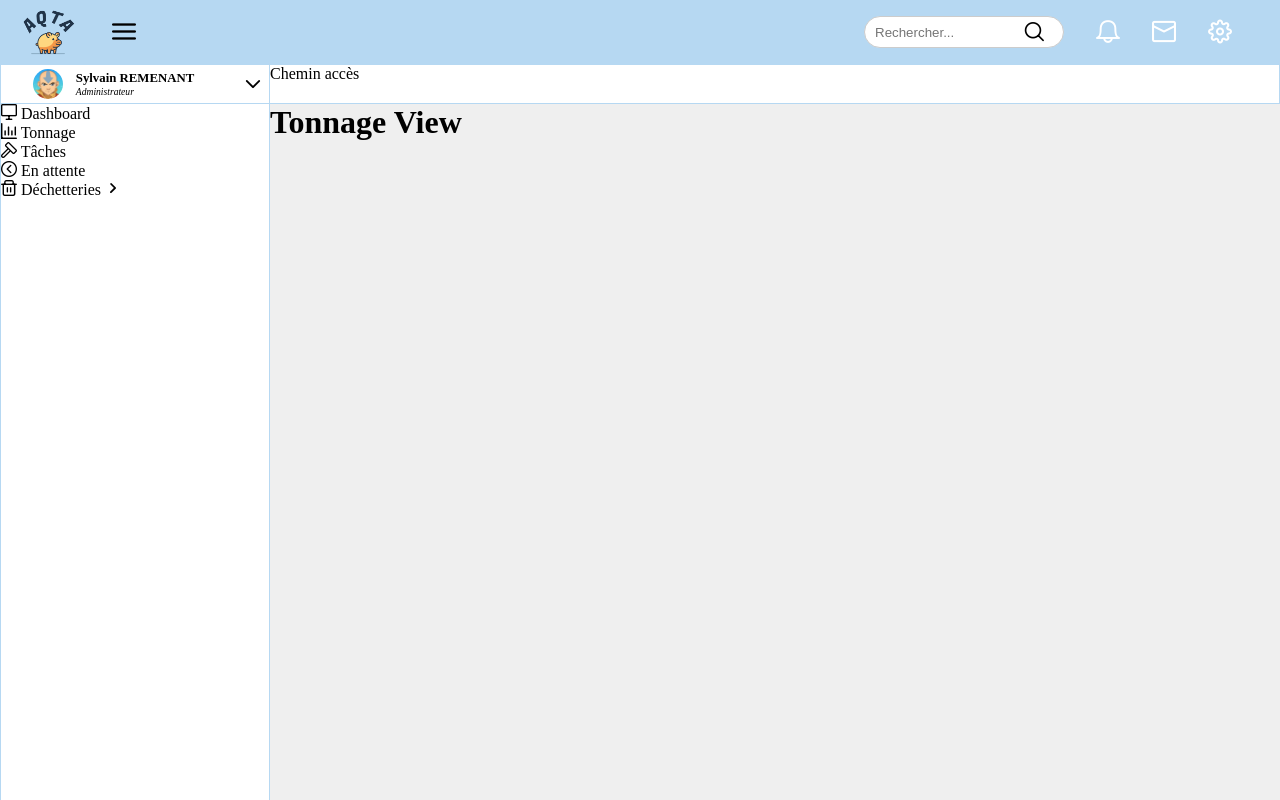
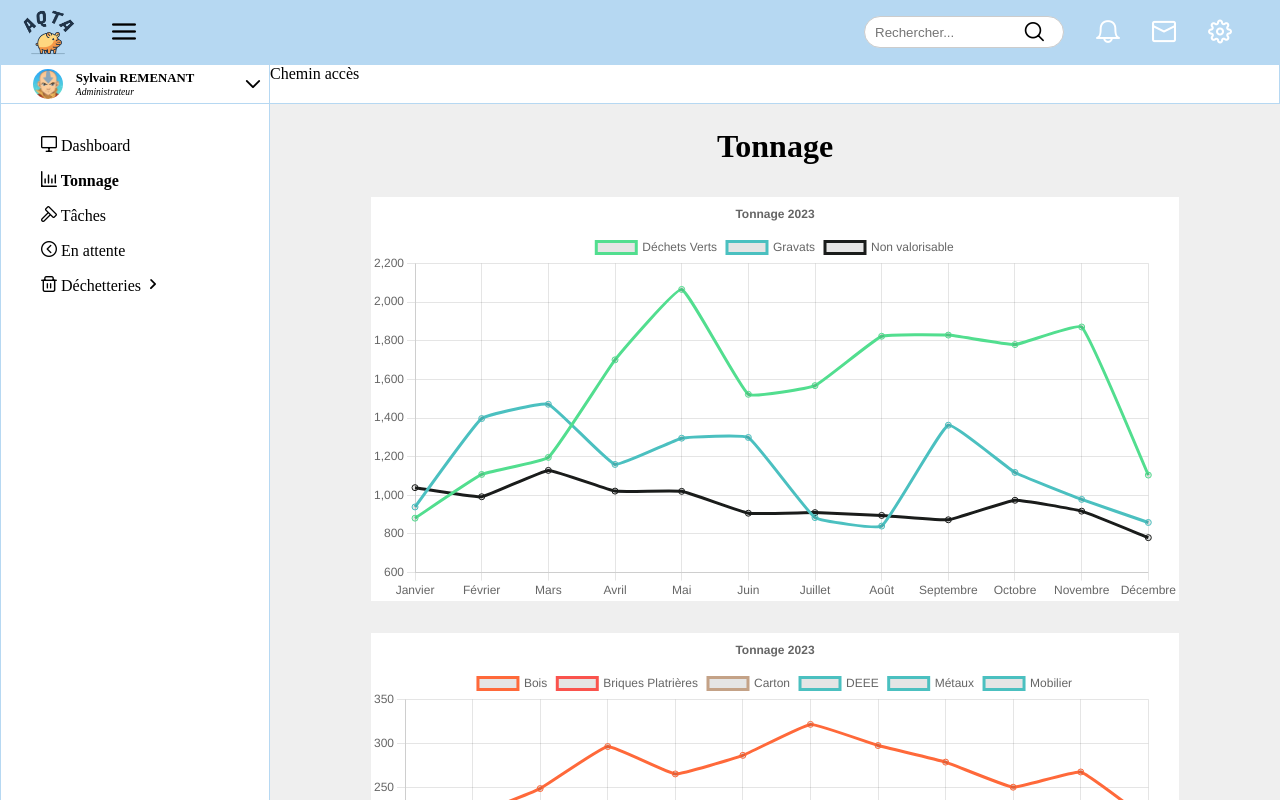
Before and after one commit to Tsuggi/Dashboard_DCT2, a Vue app: page /tonnage in a window 1280 px wide. Shown: the top 800 px of the page. Built offline with nearby package versions, Linux system fonts and the light colour scheme.

Commit message:
Point de départ

```diff
--- a/package.json
+++ b/package.json
@@ -10,6 +10,7 @@
   },
   "dependencies": {
     "@primevue/themes": "^4.0.0",
+    "chart.js": "^4.4.3",
     "pinia": "^2.1.7",
     "primeicons": "^7.0.0",
     "primevue": "^4.0.0",
--- a/src/assets/main.css
+++ b/src/assets/main.css
@@ -14,5 +14,5 @@
 }
 
 html, body {
-  overflow: hidden; /* Empêche le défilement */
+  //overflow: hidden; /* Empêche le défilement */
 }
--- /dev/null
+++ b/src/components/charts/TonnageChart.vue
@@ -0,0 +1,65 @@
+<template>
+    <div class="container">
+        <canvas ref="chartTonnage"></canvas>
+    </div>
+</template>
+
+
+<script setup>
+import { ref, onMounted } from 'vue'
+import { Chart } from 'chart.js/auto'
+
+const props = defineProps({
+  dataTonnage: Object
+})
+
+const chartTonnage = ref(null)
+
+onMounted(() => {
+    const ctx = chartTonnage.value.getContext('2d');
+    new Chart(ctx, {
+        type: 'line',
+        data: props.dataTonnage,
+        pointStyle: 'circle',
+        pointRadius: 10,
+        pointHoverRadius: 15,
+        options: {
+            plugins: {
+                title: {
+                    display: true,
+                    text: 'Tonnage 2023'
+                }
+            },
+            transitions: {
+                show: {
+                    animations: {
+                        x: {
+                            from: 0
+                        },
+                        y: {
+                            from: 0
+                        }
+                    }
+                },
+                hide: {
+                    animations: {
+                        x: {
+                            to: 0
+                        },
+                        y: {
+                            to: 0
+                        }
+                    }
+                }
+            }
+        }
+    });
+});
+</script>
+
+<style scoped>
+.container {
+    width: 100%;
+    background-color: white;
+}
+</style>
--- a/src/components/side_bar/SideBar.vue
+++ b/src/components/side_bar/SideBar.vue
@@ -1,7 +1,7 @@
 <template>
-    <div class="container">
+    <div class="side-container">
         <ul>
-            <RouterLink :to="item.to" v-for="(item, index) in menu" :key="index">
+            <RouterLink :to="item.to" v-for="(item, index) in menu" :key="index" exact-active-class="exact-active-link">
                 <li>
                     <i :class="item.icon"></i>
                     {{ item.label }}
@@ -56,15 +56,39 @@ const menu = reactive([
 </script>
 
 <style scoped>
-.container {
+.side-container {
     min-width: 270px;
     height: 100vh;
     border: 0.5px solid var(--bleu-pastel);
     border-top-width: 0px;
+    padding-top: 2rem;
+
+    >ul {
+        list-style: none;
+        padding-left: 2rem;
+        width: 100%;
+
+        >a {
+            text-decoration: none;
+            color: black;
+
+            >li {
+                width: 100%;
+                padding: 0.5rem;
+            }
+
+            >li:hover {
+                width: 100%;
+                background-color: var(--rose);
+                border-top-left-radius: 9999px;
+                border-bottom-left-radius: 9999px;
+                border: 0.5px solid var(--bleu-pastel);
+            }
+        }
+    }
 }
 
-a {
-    text-decoration: none;
-    color: black;
+.exact-active-link {
+    font-weight: bold;
 }
 </style>
--- a/src/components/sub_top_bar/SubTopBar.vue
+++ b/src/components/sub_top_bar/SubTopBar.vue
@@ -1,5 +1,5 @@
 <template>
-    <div class="container">
+    <div class="sub-container">
         <UserBloc />
         <PathBloc />
     </div>
@@ -11,9 +11,10 @@ import PathBloc from '@/components/sub_top_bar/components/PathBloc.vue'
 </script>
 
 <style scoped>
-.container {
+.sub-container {
     height: 2.5rem;
     display: flex;
+    background-color: white;
 }
 
 </style>
--- a/src/components/top_bar/TopBar.vue
+++ b/src/components/top_bar/TopBar.vue
@@ -1,5 +1,6 @@
 <template>
     <header>
+        <div class="topBar">
             <div class="left-container">
                 <LogoAqta />
                 <BurgerIcon class="make-it-bigger"/>
@@ -10,10 +11,14 @@
                 <MessageIcon class="make-it-bigger"/>
                 <ParametersIcon class="make-it-bigger"/>
             </div>
+
+        </div>
+        <SubTopBar />
     </header>
 </template>
 
 <script setup>
+import SubTopBar from "@/components/sub_top_bar/SubTopBar.vue";
 import LogoAqta from '@/components/top_bar/components/LogoAqta.vue'
 import NotificationIcon from '@/components/top_bar/components/NotificationIcon.vue'
 import BurgerIcon from '@/components/top_bar/components/BurgerIcon.vue'
@@ -23,7 +28,16 @@ import SearchInput from '@/components/top_bar/components/SearchInput.vue'
 </script>
 
 <style scoped>
+
 header {
+    position: fixed;
+    top: 0;
+    left: 0;
+    z-index: 1000;
+
+}
+.topBar {
+
     width: 100vw;
     height: 4rem;
     background-color: var(--bleu-pastel);
--- /dev/null
+++ b/src/data/tonnage2023.js
@@ -0,0 +1,190 @@
+const grosFlux = {
+  labels: ["Janvier", "Février", "Mars", "Avril", "Mai", "Juin", "Juillet", "Août", "Septembre", "Octobre", "Novembre", "Décembre"],
+  datasets: [
+    {
+      label: "Déchets Verts",
+      data: [
+        881.57, 1107.88, 1196.18, 1700.9, 2065.32, 1522.56, 1567.46, 1823.02,
+        1829.05, 1779.92, 1870.93, 1104.66,
+      ],
+      fill: false,
+      borderColor: "rgb(82, 222, 143)",
+      tension: 0.1,
+    },
+
+    {
+      label: "Gravats",
+      data: [
+        939.64, 1397.2, 1470.86, 1159.62, 1295.54, 1299.3, 884.62, 840.74,
+        1362.8, 1118.18, 978.86, 859.34,
+      ],
+      fill: false,
+      borderColor: "rgb(75, 192, 192)",
+      tension: 0.1,
+    },
+
+    {
+      label: "Non valorisable",
+      data: [
+        1039.52, 992.42, 1128.88, 1021.7, 1020.46, 907.28, 910.4, 895.9,873.28, 974.28, 918, 780.78,
+      ],
+      fill: false,
+      borderColor: "rgb(26, 28, 27)",
+      tension: 0.1,
+    },
+  ],
+};
+const moyenFlux = {
+  labels: ["Janvier", "Février", "Mars", "Avril", "Mai", "Juin", "Juillet", "Août", "Septembre", "Octobre", "Novembre", "Décembre"],
+  datasets: [
+
+    {
+      label: "Bois",
+      data: [
+        213.46, 219.34, 249.04, 296.63, 265.62, 286.64, 321.72, 297.78, 279.02,
+        250.6, 267.84, 213.04,
+      ],
+      fill: false,
+      borderColor: "rgb(7181, 105, 58)",
+      tension: 0.1,
+    },
+    {
+      label: "Briques Platrières",
+      data: [
+        47.28, 32.04, 13.98, 49.02, 35.4, 0, 29.84, 13.86, 47.92, 26.6, 43.56,
+        36.8,
+      ],
+      fill: false,
+      borderColor: "rgb(250, 83, 77)",
+      tension: 0.1,
+    },
+    {
+      label: "Carton",
+      data: [
+        171.26, 135.68, 154.56, 166.46, 179.6, 180.46, 203, 215.54, 147.56,
+        140.02, 137.4, 150.06,
+      ],
+      fill: false,
+      borderColor: "rgb(196, 162, 135)",
+      tension: 0.1,
+    },
+
+    {
+      label: "DEEE",
+      data: [
+        82.51, 80.42, 79.64, 80.91, 90.15, 80.01, 97.19, 112.06, 91.01, 99.87,
+        68.64, 72.67,
+      ],
+      fill: false,
+      borderColor: "rgb(75, 192, 192)",
+      tension: 0.1,
+    },
+    {
+      label: "Métaux",
+      data: [
+        113.38, 130.7, 146.26, 147.74, 164.14, 134.06, 180.42, 182.96, 131.7,
+        151.64, 113.14, 110.12,
+      ],
+      fill: false,
+      borderColor: "rgb(75, 192, 192)",
+      tension: 0.1,
+    },
+    {
+      label: "Mobilier",
+      data: [
+        137.94, 143.54, 157.06, 144.84, 158.14, 159.16, 186.4, 201.97, 191.26,
+        194.68, 155.02, 163.96,
+      ],
+      fill: false,
+      borderColor: "rgb(75, 192, 192)",
+      tension: 0.1,
+    },
+  ],
+};
+
+const petitFlux = {
+  labels: ["Janvier", "Février", "Mars", "Avril", "Mai", "Juin", "Juillet", "Août", "Septembre", "Octobre", "Novembre", "Décembre"],
+  datasets: [
+    {
+      label: "Batteries",
+      data: [
+        0.82, 1.76, 0.68, 2.34, 1.46, 0, 1.57, 2.81, 1.62, 1.46, 0.88, 1.42,
+      ],
+      fill: false,
+      borderColor: "rgb(75, 192, 192)",
+      tension: 0.1,
+    },
+
+    {
+      label: "Cartouches",
+      data: [0.2, 0.24, 0.05, 0.92, 0.26, 0, 0.26, 0.35, 0, 0.34, 0.09, 0.11],
+      fill: false,
+      borderColor: "rgb(247, 245, 131)",
+      tension: 0.1,
+    },
+    {
+      label: "DDS",
+      data: [
+        18.23, 16.83, 16.94, 20.34, 21.24, 23.16, 20.48, 17.84, 34.94, 19.87,
+        17.36, 16.33,
+      ],
+      fill: false,
+      borderColor: "rgb(75, 192, 192)",
+      tension: 0.1,
+    },
+    {
+      label: "EcoDDS",
+      data: [
+        7.34, 4.87, 9.11, 6.9, 7.49, 5.57, 12.77, 12.43, 9.69, 7.48, 7.74, 4.6,
+      ],
+      fill: false,
+      borderColor: "rgb(75, 192, 192)",
+      tension: 0.1,
+    },
+
+    {
+      label: "Lampes",
+      data: [
+        0.16, 0.13, 0.36, 0.27, 0, 0.38, 0.23, 0.11, 0.36, 0.09, 0.27, 0.53,
+      ],
+      fill: false,
+      borderColor: "rgb(75, 192, 192)",
+      tension: 0.1,
+    },
+
+    {
+      label: "Néons",
+      data: [
+        0.21, 0.25, 0.41, 0.06, 0.3, 0.28, 0.11, 0.09, 0.27, 0.18, 0, 0.31,
+      ],
+      fill: false,
+      borderColor: "rgb(75, 192, 192)",
+      tension: 0.1,
+    },
+    {
+      label: "Piles",
+      data: [
+        0.97, 0.97, 0.97, 0.97, 0.97, 0.97, 0.97, 0.97, 0.97, 0.97, 0.97, 0.97,
+      ],
+      fill: false,
+      borderColor: "rgb(75, 192, 192)",
+      tension: 0.1,
+    },
+    {
+      label: "Pneus",
+      data: [0, 6, 4.64, 0, 0, 5.96, 0, 5.92, 5.2, 0, 0, 0],
+      fill: false,
+      borderColor: "rgb(75, 192, 192)",
+      tension: 0.1,
+    },
+    {
+      label: "Pneus Aliapur",
+      data: [1.2, 1.26, 1.6, 1, 1.1, 2, 4.36, 2.31, 1.6, 2.48, 1.4, 1.72],
+      fill: false,
+      borderColor: "rgb(75, 192, 192)",
+      tension: 0.1,
+    },
+  ],
+};
+
+export { grosFlux , moyenFlux, petitFlux };
--- a/src/layouts/MainLayout.vue
+++ b/src/layouts/MainLayout.vue
@@ -1,15 +1,13 @@
 <script setup>
 import TopBar from "@/components/top_bar/TopBar.vue";
-import SubTopBar from "@/components/sub_top_bar/SubTopBar.vue";
 import SideBar from "@/components/side_bar/SideBar.vue";
 import { RouterView } from "vue-router";
 </script>
 
 <template>
   <TopBar />
-  <SubTopBar />
 
-  <div class="container">
+  <div class="main-container">
       <SideBar />
       <div class="view-container">
         <RouterView />
@@ -19,13 +17,18 @@ import { RouterView } from "vue-router";
 </template>
 
 <style scoped>
-.container {
+.main-container {
   display: flex;
   flex-direction: row;
+  margin-top: 6rem;
+
 }
 
 .view-container {
   background-color: var(--backcolor);
+  padding-top: 2rem;
   width: 100%;
+  display: flex;
+  justify-content: center;
 }
 </style>
--- a/src/views/DashboardView.vue
+++ b/src/views/DashboardView.vue
@@ -1,5 +1,4 @@
 <template>
-
     <h1>Dashbaord View</h1>
 </template>
 
--- a/src/views/TonnageView.vue
+++ b/src/views/TonnageView.vue
@@ -1,12 +1,24 @@
 <template>
-
-    <h1>Tonnage View</h1>
+    <div class="tonnage-container">
+        <h1>Tonnage</h1>
+        <TonnageChart :dataTonnage="grosFlux"/>
+        <TonnageChart :dataTonnage="moyenFlux"/>
+        <TonnageChart :dataTonnage="petitFlux"/>
+    </div>
 </template>
 
 <script setup>
-
+import TonnageChart from "@/components/charts/TonnageChart.vue";
+import { petitFlux, moyenFlux, grosFlux } from '@/data/tonnage2023';
 </script>
 
 <style scoped>
-
+.tonnage-container {
+    display: flex;
+    flex-direction: column;
+    width: 80%;
+    gap: 2rem;
+    justify-content: center;
+    align-items: center;
+}
 </style>
```
Also changed, not shown: 1 other file (tests, documents, lock files or other folders). Lines whose indentation alone changed are shown as unchanged.
